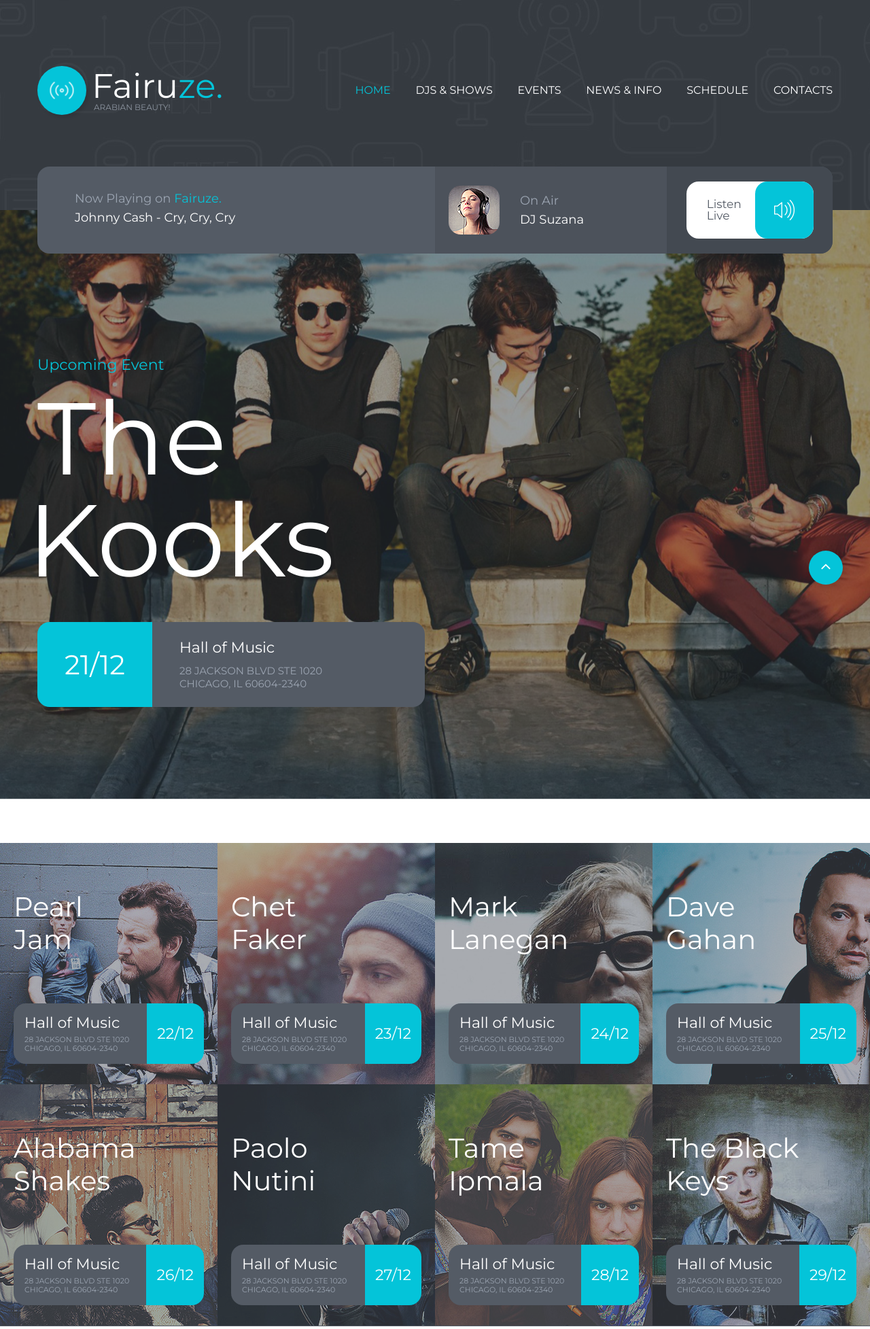
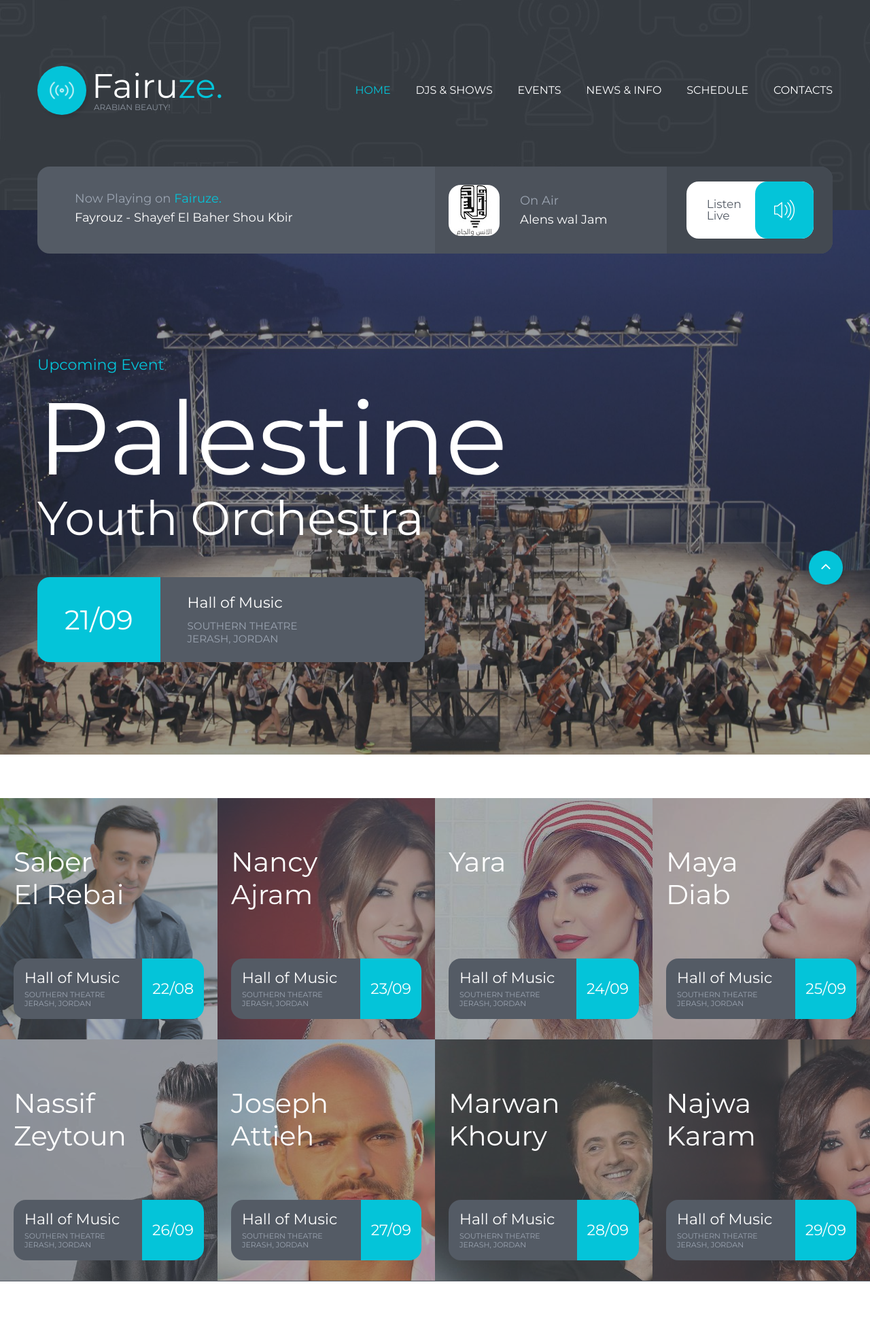
Before and after one commit to ahmedaljazzar/fairouze, a Django app: page / in a window 1280 px wide. Shown: the top 1955 px of the page at 68% size. Run offline with Django 3.2, Linux system fonts and the light colour scheme; parts of the project's set-up code (start-up, migrations or seed data) failed here and were passed over; some libraries are stand-ins or nearby versions.

Commit message:
Hard localization of the template

```diff
--- a/templates/index.html
+++ b/templates/index.html
@@ -4,7 +4,7 @@
 <html lang="en" class="wide wow-animation">
 <head>
 	<!-- Site Title -->
-	<title>Home</title>
+	<title>Fairuze | Arabian Beauty!</title>
 	<meta name="format-detection" content="telephone=no"/>
 	<meta name="viewport"
 		  content="width=device-width, height=device-height, initial-scale=1.0, maximum-scale=1.0, user-scalable=0"/>
@@ -76,7 +76,7 @@
 								<!-- RD Navbar Dropdown -->
 								<ul class="rd-navbar-dropdown">
 									<li>
-										<a href="#">DJ Suzana</a>
+										<a href="#">Alens wal Jam</a>
 									</li>
 									<li>
 										<a href="#">DJ Smith</a>
@@ -162,7 +162,7 @@
 									</div>
 									<div class="box__body text-left">
 										<h6>On Air</h6>
-										<a href="#" class="heading-6 text-color-contrast">DJ Suzana</a>
+										<a href="#" class="heading-6 text-color-contrast">Alens wal Jam</a>
 									</div>
 								</div>
 							</div>
@@ -171,7 +171,7 @@
 					<div class="col-sm-5 col-lg-6">
 						<div class="inset-4">
 							<h6> Now Playing on <a href="#">Fairuze.</a></h6>
-							<a href="#" class="heading-6 text-color-contrast inline-block">Johnny Cash - Cry, Cry, Cry</a>
+							<a href="#" class="heading-6 text-color-contrast inline-block">Fayrouz - Shayef El Baher Shou Kbir</a>
 						</div>
 					</div>
 				</div>
@@ -192,17 +192,17 @@
 						<div class="col-sm-6">
 							<article class="event-post">
 								<h5 class="text-color-primary">Upcoming Event</h5>
-								<div class="big">The<br><span class="preffix-1">
-                                    Kooks</span></div>
+								<div class="big">Palestine<br><span class="preffix-2 heading-1">
+                                    Youth Orchestra</span></div>
 								<a href="#" class="event-post__info box box-skin-1">
-									<div class="box__left heading-2">21/12</div>
+									<div class="box__left heading-2">21/09</div>
 									<div class="post__data box__body">
 										<h5>
 											Hall of Music
 										</h5>
 										<address class="small">
-											28 Jackson Blvd Ste 1020<br class="sm-hidden lg-visible">
-											Chicago, IL 60604-2340
+											Southern Theatre<br class="sm-hidden lg-visible">
+											Jerash, Jordan
 										</address>
 									</div>
 								</a>
@@ -235,8 +235,8 @@
 					<div class="owl-item">
 						<a href="#" class="event-post-2 bg-overlay inset-1">
 							<img src="{% static 'images/page1_img02.jpg' %}" width="512" height="518" alt="">
-							<div class="heading-2">Pearl<br>
-								Jam</div>
+							<div class="heading-2">Saber<br>
+								El Rebai</div>
 							<div class="event-post__info box box-skin-2">
 
 								<div class="post__data box__body">
@@ -244,19 +244,19 @@
 										Hall of Music
 									</h5>
 									<address class="small">
-										28 Jackson Blvd Ste 1020<br class="lg-hidden">
-										Chicago, IL 60604-2340
+										Southern Theatre<br class="lg-hidden">
+										Jerash, Jordan
 									</address>
 								</div>
-								<div class="box__right heading-5">22/12</div>
+								<div class="box__right heading-5">22/08</div>
 							</div>
 						</a>
 					</div>
 					<div class="owl-item">
 						<a href="#" class="event-post-2 bg-overlay inset-1">
 							<img src="{% static 'images/page1_img03.jpg' %}" width="512" height="518" alt="">
-							<div class="heading-2">Chet<br>
-								Faker</div>
+							<div class="heading-2">Nancy<br>
+								Ajram</div>
 							<div class="event-post__info box box-skin-2">
 
 								<div class="post__data box__body">
@@ -264,19 +264,19 @@
 										Hall of Music
 									</h5>
 									<address class="small">
-										28 Jackson Blvd Ste 1020<br class="lg-hidden">
-										Chicago, IL 60604-2340
+										Southern Theatre<br class="lg-hidden">
+										Jerash, Jordan
 									</address>
 								</div>
-								<div class="box__right heading-5">23/12</div>
+								<div class="box__right heading-5">23/09</div>
 							</div>
 						</a>
 					</div>
 					<div class="owl-item">
 						<a href="#" class="event-post-2 bg-overlay inset-1">
 							<img src="{% static 'images/page1_img04.jpg' %}" width="512" height="518" alt="">
-							<div class="heading-2">Mark<br>
-								Lanegan</div>
+							<div class="heading-2">Yara<br>
+								<br /></div>
 							<div class="event-post__info box box-skin-2">
 
 								<div class="post__data box__body">
@@ -284,19 +284,19 @@
 										Hall of Music
 									</h5>
 									<address class="small">
-										28 Jackson Blvd Ste 1020<br class="lg-hidden">
-										Chicago, IL 60604-2340
+										Southern Theatre<br class="lg-hidden">
+										Jerash, Jordan
 									</address>
 								</div>
-								<div class="box__right heading-5">24/12</div>
+								<div class="box__right heading-5">24/09</div>
 							</div>
 						</a>
 					</div>
 					<div class="owl-item">
 						<a href="#" class="event-post-2 bg-overlay inset-1">
 							<img src="{% static 'images/page1_img05.jpg' %}" width="512" height="518" alt="">
-							<div class="heading-2">Dave<br>
-								Gahan</div>
+							<div class="heading-2">Maya<br>
+								Diab</div>
 							<div class="event-post__info box box-skin-2">
 
 								<div class="post__data box__body">
@@ -304,11 +304,11 @@
 										Hall of Music
 									</h5>
 									<address class="small">
-										28 Jackson Blvd Ste 1020<br class="lg-hidden">
-										Chicago, IL 60604-2340
+										Southern Theatre<br class="lg-hidden">
+										Jerash, Jordan
 									</address>
 								</div>
-								<div class="box__right heading-5">25/12</div>
+								<div class="box__right heading-5">25/09</div>
 							</div>
 						</a>
 					</div>
@@ -337,8 +337,8 @@
 					<div class="owl-item">
 						<a href="#" class="event-post-2 bg-overlay inset-1">
 							<img src="{% static 'images/page1_img06.jpg' %}" width="512" height="518" alt="">
-							<div class="heading-2">Alabama<br>
-								Shakes</div>
+							<div class="heading-2">Nassif<br>
+								Zeytoun</div>
 							<div class="event-post__info box box-skin-2">
 
 								<div class="post__data box__body">
@@ -346,19 +346,19 @@
 										Hall of Music
 									</h5>
 									<address class="small">
-										28 Jackson Blvd Ste 1020<br class="lg-hidden">
-										Chicago, IL 60604-2340
+										Southern Theatre<br class="lg-hidden">
+										Jerash, Jordan
 									</address>
 								</div>
-								<div class="box__right heading-5">26/12</div>
+								<div class="box__right heading-5">26/09</div>
 							</div>
 						</a>
 					</div>
 					<div class="owl-item">
 						<a href="#" class="event-post-2 bg-overlay inset-1">
 							<img src="{% static 'images/page1_img07.jpg' %}" width="512" height="518" alt="">
-							<div class="heading-2">Paolo<br>
-								Nutini</div>
+							<div class="heading-2">Joseph<br>
+								Attieh</div>
 							<div class="event-post__info box box-skin-2">
 
 								<div class="post__data box__body">
@@ -366,19 +366,19 @@
 										Hall of Music
 									</h5>
 									<address class="small">
-										28 Jackson Blvd Ste 1020<br class="lg-hidden">
-										Chicago, IL 60604-2340
+										Southern Theatre<br class="lg-hidden">
+										Jerash, Jordan
 									</address>
 								</div>
-								<div class="box__right heading-5">27/12</div>
+								<div class="box__right heading-5">27/09</div>
 							</div>
 						</a>
 					</div>
 					<div class="owl-item">
 						<a href="#" class="event-post-2 bg-overlay inset-1">
 							<img src="{% static 'images/page1_img08.jpg' %}" width="512" height="518" alt="">
-							<div class="heading-2">Tame<br>
-								Ipmala</div>
+							<div class="heading-2">Marwan<br>
+								Khoury</div>
 							<div class="event-post__info box box-skin-2">
 
 								<div class="post__data box__body">
@@ -386,19 +386,19 @@
 										Hall of Music
 									</h5>
 									<address class="small">
-										28 Jackson Blvd Ste 1020<br class="lg-hidden">
-										Chicago, IL 60604-2340
+										Southern Theatre<br class="lg-hidden">
+										Jerash, Jordan
 									</address>
 								</div>
-								<div class="box__right heading-5">28/12</div>
+								<div class="box__right heading-5">28/09</div>
 							</div>
 						</a>
 					</div>
 					<div class="owl-item">
 						<a href="#" class="event-post-2 bg-overlay inset-1">
 							<img src="{% static 'images/page1_img09.jpg' %}" width="512" height="518" alt="">
-							<div class="heading-2">The Black<br>
-								Keys</div>
+							<div class="heading-2">Najwa<br>
+								Karam</div>
 							<div class="event-post__info box box-skin-2">
 
 								<div class="post__data box__body">
@@ -406,11 +406,11 @@
 										Hall of Music
 									</h5>
 									<address class="small">
-										28 Jackson Blvd Ste 1020<br class="lg-hidden">
-										Chicago, IL 60604-2340
+										Southern Theatre<br class="lg-hidden">
+										Jerash, Jordan
 									</address>
 								</div>
-								<div class="box__right heading-5">29/12</div>
+								<div class="box__right heading-5">29/09</div>
 							</div>
 						</a>
 					</div>
@@ -429,20 +429,20 @@
 							<div class="col-sm-6">
 								<img class="border-radius" src="{% static 'images/page1_img10.jpg' %}" width="270" height="270" alt="">
 								<h6 class="text-color-primary">Music News</h6>
-								<h5><a href="#">Adele UK Tour<br>
+								<h5><a href="#">Carole UK Tour<br>
 									is Happening!</a></h5>
 							</div>
 							<div class="col-sm-6">
 								<img class="border-radius" src="{% static 'images/page1_img11.jpg' %}" width="270" height="270" alt="">
 								<h6 class="text-color-primary">Music News</h6>
-								<h5><a href="#">Coldplay Turn Chimps<br>
-									in Their New Video.</a>
+								<h5><a href="#">Cyrine Turn Chimps<br>
+									in Her New Video.</a>
 								</h5>
 							</div>
 							<div class="col-sm-6">
 								<img class="border-radius" src="{% static 'images/page1_img12.jpg' %}" width="270" height="270" alt="">
 								<h6 class="text-color-primary">Music News</h6>
-								<h5><a href="#">Lady Gaga is working<br>
+								<h5><a href="#">Fares Karam is working<br>
 									with Mark Ronson</a></h5>
 							</div>
 							<div class="col-sm-6">
@@ -452,7 +452,7 @@
 									ANTI World Tour</a></h5>
 							</div>
 						</div>
-						<a href="#" class="btn btn-lg btn-default btn-anis offset-2">
+						<a href="{% url 'news' %}" class="btn btn-lg btn-default btn-anis offset-2">
 							<img class="icon icon-left icon-inset-1" src="{% static 'images/page1_icon03.png' %}" width="21" height="27" alt="">
 							<span class="inline-block">View All</span>
 						</a>
@@ -462,15 +462,15 @@
 							<div class="col-sm-6 col-lg-12">
 								<h2>Music Chart</h2>
 								<ul class="marked-list">
-									<li class="wow fadeInRight" data-wow-delay="0.1s"><a href="#">Eric Clapton — Cocaine</a></li>
-									<li class="wow fadeInRight" data-wow-delay="0.2s"><a href="#">Eric Clapton — Rambling On My Mind</a></li>
-									<li class="wow fadeInRight" data-wow-delay="0.3s"><a href="#">Stevie Ray Vaughan — Texas Flood</a></li>
-									<li class="wow fadeInRight" data-wow-delay="0.4s"><a href="#">Fleetwood Mac — I Loved Another Woman</a></li>
-									<li class="wow fadeInRight" data-wow-delay="0.5s"><a href="#">Stevie Ray Vaughan — Pride and Joy</a></li>
-									<li class="wow fadeInRight" data-wow-delay="0.6s"><a href="#">Buddy Guy — Messing With The Kid</a></li>
-									<li class="wow fadeInRight" data-wow-delay="0.7s"><a href="#">B.B. King & Eric Clapton — The Thrill Is Gone</a></li>
-									<li class="wow fadeInRight" data-wow-delay="0.8s"><a href="#">Robert Johnson — Sweet Home Chicago </a></li>
-									<li class="wow fadeInRight" data-wow-delay="0.9s"><a href="#">Gary Moore — Stormy Monday</a></li>
+                                    <li class="wow fadeInRight" data-wow-delay="0.7s"><a href="#">Amr Diab — Meaddy El Nas</a></li>
+                                    <li class="wow fadeInRight" data-wow-delay="0.7s"><a href="#">Nai Barghouti — Roddani ela biladi</a></li>
+                                    <li class="wow fadeInRight" data-wow-delay="0.1s"><a href="#">Joseph Attieh — Hobb W Mkattar</a></li>
+                                    <li class="wow fadeInRight" data-wow-delay="0.3s"><a href="#">Nancy Ajram — Maakoul El Gharam</a></li>
+                                    <li class="wow fadeInRight" data-wow-delay="0.9s"><a href="#">Yara — Ah Mennak Ya Hawa</a></li>
+                                    <li class="wow fadeInRight" data-wow-delay="0.2s"><a href="#">Ramy Ayach — Bghanilha</a></li>
+                                    <li class="wow fadeInRight" data-wow-delay="0.4s"><a href="#">Assi El Hallani — Wani Mareq Mareet</a></li>
+                                    <li class="wow fadeInRight" data-wow-delay="0.5s"><a href="#">Hadi Younes — Aam Behlam Bi Rfika</a></li>
+                                    <li class="wow fadeInRight" data-wow-delay="0.6s"><a href="#">Wael Kfoury — Mean habebe ana</a></li>
 								</ul>
 							</div>
 							<div class="col-sm-6 col-lg-12 text-sm-left">
@@ -500,12 +500,11 @@
 			<div class="container">
 				<div class="row">
 					<div class="col-sm-preffix-3 col-sm-6">
-						<img src="{% static 'images/page1_img15.png' %}" width="524" height="78" alt="">
-						<div class="heading-5 text-color-primary line-height-variant-1">Follow Us on Mixcloud <br class="sm-visible">
-							and Stay Tuned with Our Podcasts</div>
+						<div class="heading-5 text-color-primary line-height-variant-1">Make the lyrics richer <br class="sm-visible">
+							and write something amazing!</div>
 						<a href="#" class="btn btn-lg btn-contrast btn-anis-type-2">
 							<img class="icon icon-left icon-inset-2" src="{% static 'images/page1_icon04.png' %}" width="25" height="26" alt="">
-							<span class="inline-block">Follow Us</span>
+							<span class="inline-block">Register now</span>
 						</a>
 					</div>
 				</div>
@@ -516,10 +515,10 @@
 		<div class="rd-google-map">
 			<div id="google-map" class="rd-google-map__model"></div>
 			<ul class="rd-google-map__locations">
-				<li data-x="-73.9874068" data-y="40.643180">
+				<li data-x="32.2767025" data-y="35.8870642">
 					<div>
-						<div>9870 St Vincent Place, Glasgow, DC 45 Fr 45.</div>
-						<div>800 2345-6789</div>
+						<div>Southern Theater, Jerash, Jordan.</div>
+						<div>+962 79 1122112</div>
 					</div>
 				</li>
 			</ul>
@@ -598,8 +597,8 @@
 									<img src="{% static 'images/page1_icon06.png' %}" width="31" height="38" alt="">
 								</div>
 								<div class="box__body text-left">
-									28 Jackson Blvd Ste 1020<br>
-									Chicago, IL 60604-2340
+									Southern Theatre<br>
+									Jerash, Jordan
 								</div>
 							</a>
 						</address>
@@ -608,7 +607,6 @@
 						<p class="copyright">
 							<span class="text-color-primary">Fairuze. </span>&copy; <span id="copyright-year"></span> |
 							<a href='{% url 'policy' %}'>Privacy Policy</a>
-							More Radio Website Templates at <a rel="nofollow" href="http://www.templatemonster.com/category.php?category=210&type=1" target="_blank">TemplateMonster.com</a>
 						</p>
 						<ul class="inline-list preffix-3">
 							<li><a href="https://www.instagram.com/fairuzear/" target="_blank" class="icon-type-2 icon-sm icon-contrast fa-instagram"></a></li>
```
Also changed, not shown: templates/index-1.html (+6 -6 lines), templates/index-2.html (+9 -9 lines), templates/index-3.html (+6 -6 lines), templates/index-4.html (+6 -6 lines), templates/index-5.html (+9 -9 lines), templates/index-6.html (+6 -6 lines), static/images/page1_img01.jpg, static/images/page1_img02.jpg, static/images/page1_img03.jpg, static/images/page1_img04.jpg, static/images/page1_img05.jpg, static/images/page1_img06.jpg, static/images/page1_img07.jpg, static/images/page1_img08.jpg, 5 more files.
